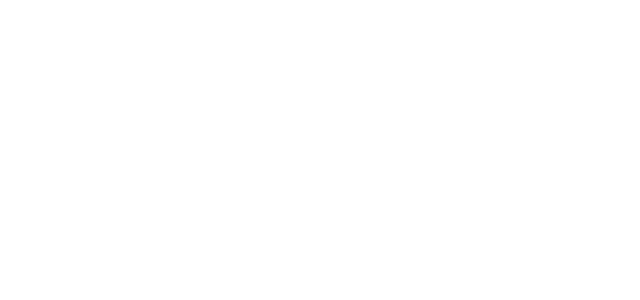
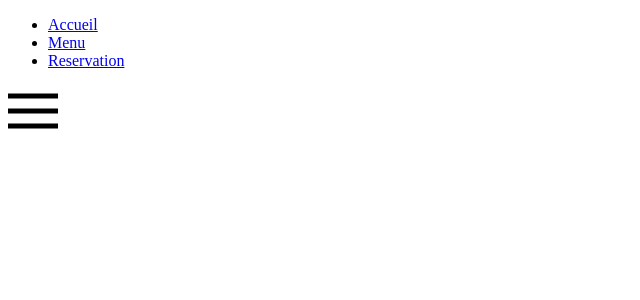
Before and after one commit to AdelDrissi/Ristorante, a React (Create React App) app: page / in a window 1280 px wide. Shown: the top 300 px of the page, without its empty margins (0-640 px from the left). Built offline with nearby package versions, Linux system fonts and the light colour scheme.

Commit message:
file Navbar.js done

```diff
--- a/src/components/Navbar.js
+++ b/src/components/Navbar.js
@@ -1,6 +1,70 @@
+import { NavLink } from 'react-router-dom';
+import { useState } from 'react';
+// import logo from '../assets/logo/logo2.png';
+import hamburgerMenu from '../assets/icons/more-M.png';
+
 const Navbar = () => {
+  const [isMenuOpen, setIsMenuOpen] = useState(false);
 
-}
+  const toggleMenu = () => {
+    setIsMenuOpen(!isMenuOpen);
+    console.log(isMenuOpen);
+  };
 
+  return (
+    <header className="navbar">
+      <div className="navbar__logo">
+        {/* <NavLink to="/">
+          <img src={logo} alt="revenir à la page d'accueil"></img>
+        </NavLink> */}
+      </div>
+      <nav
+        className={`navbar__container ${
+          isMenuOpen ? 'navbar__container--open menuAppear' : ''
+        }`}
+      >
+        <ul className="navbar__container__list">
+          <li>
+            <NavLink
+              to="/"
+              className={'navlinks'}
+              tabIndex="0"
+              onClick={() => setIsMenuOpen(false)}
+            >
+              Accueil
+            </NavLink>
+          </li>
+          <li>
+            <NavLink
+              to="/Services"
+              className={'navlinks'}
+              tabIndex="0"
+              onClick={() => setIsMenuOpen(false)}
+            >
+              Menu
+            </NavLink>
+          </li>
+          <li>
+            <NavLink
+              to="/Contact"
+              className={'navlinks'}
+              tabIndex="0"
+              onClick={() => setIsMenuOpen(false)}
+            >
+              Reservation
+            </NavLink>
+          </li>
+        </ul>
+      </nav>
+      <div className="navbar__hamburgerMenu">
+        <img
+          src={hamburgerMenu}
+          alt="Ouvrir le Menu de navigation"
+          onClick={toggleMenu}
+        ></img>
+      </div>
+    </header>
+  );
+};
 
-export default Navbar
+export default Navbar;
```
Also changed, not shown: src/assets/icons/more-M.png (added), src/assets/logo/logo2.png (added).
